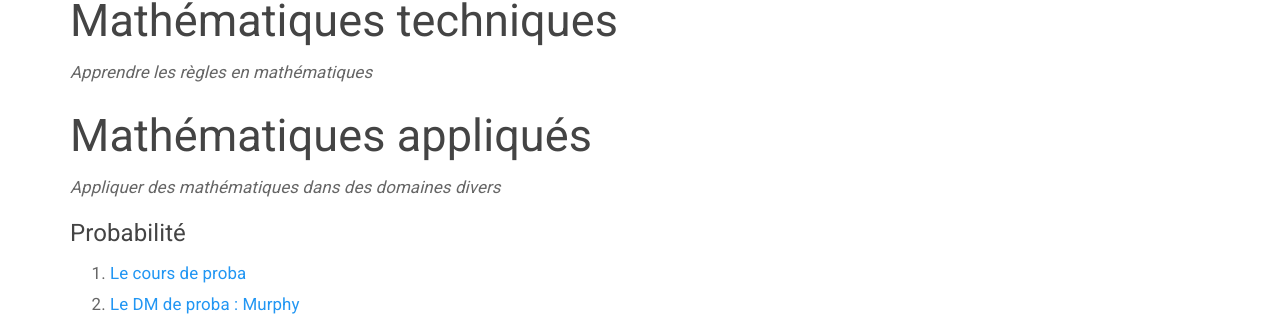
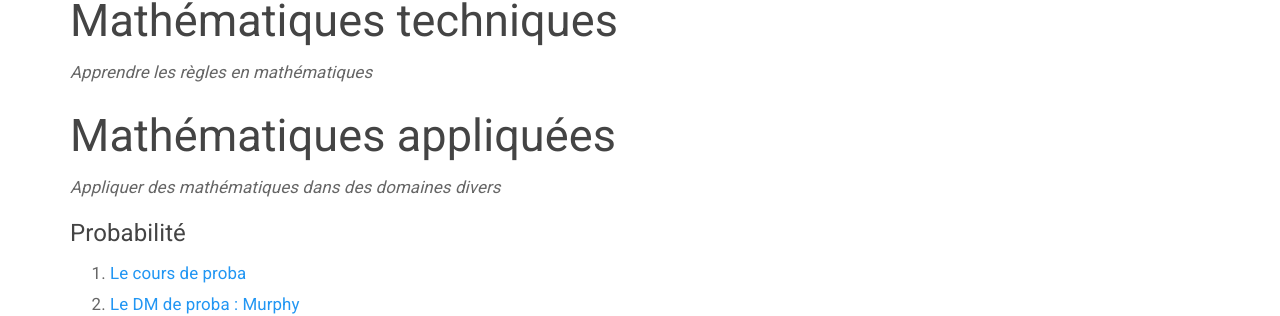
Before and after one commit to homeostasie/holomoprhe.fr, a Jekyll site: the page built from _pages/documents/3-troisieme.md, in a window 1280 px wide and 982 px high. Shown: the part 483-799 px from the top of the window. Built offline with Jekyll 4.4.1, drawn with Linux system fonts in a browser that asks for light colours; comment, search, counter and statistics services are not loaded.

Commit message:
refaire les liens

```diff
--- a/_pages/documents/3-troisieme.md
+++ b/_pages/documents/3-troisieme.md
@@ -15,13 +15,13 @@
 
 *Apprendre les règles en mathématiques*
 
-## Mathématiques appliqués
+## Mathématiques appliquées
 
 *Appliquer des mathématiques dans des domaines divers*
 
 #### Probabilité
 
-1. [Le cours de proba](/assets/doc/3eme/_pdf/3x1-proba.pdf)
-2. [Le DM de proba : Murphy](/assets/doc/3eme/_pdf/3x1-proba-dm.pdf)
-3. [L'évaluation de proba](/assets/doc/3eme/_pdf/3x1-proba-ie.pdf)
-4. [Les exercices d'entraintement de proba](/assets/doc/3eme/_pdf/3x1-problemes.pdf)
+1. [Le cours de proba](/assets/doc/pdf/3eme/3x1-proba.pdf)
+2. [Le DM de proba : Murphy](/assets/doc/pdf/3eme/3x1-proba-dm.pdf)
+3. [L'évaluation de proba](/assets/doc/pdf/3eme/3x1-proba-ie.pdf)
+4. [Les exercices d'entraintement de proba](/assets/doc/pdf/3eme/3x1-problemes.pdf)
```
Also changed, not shown: _pages/documents/4-quatrieme.md (+1 -1 lines).
